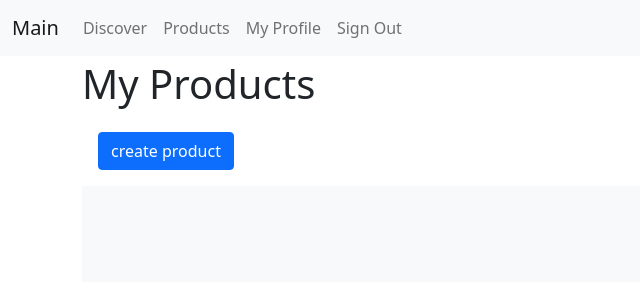
After one commit to www-pr0gramming-com/gumroad, a Django app: page /products/ in a window 1280 px wide. The commit adds this page. Shown: the top 300 px of the page, without its empty margins (0-640 px from the left). Run offline with Django 3.2, Linux system fonts and the light colour scheme; the visitor is signed in with stand-in values (Sample User, id 1); data that the repository does not hold is empty; parts of the project's set-up code (start-up, migrations or seed data) failed here and were passed over; some libraries are stand-ins or nearby versions.

Commit message:
user product list

```diff
--- a/config/urls.py
+++ b/config/urls.py
@@ -7,13 +7,14 @@ from django.views.generic import TemplateView
 from drf_spectacular.views import SpectacularAPIView, SpectacularSwaggerView
 from rest_framework.authtoken.views import obtain_auth_token
 
-from main.app1.views import ProductListView
+from main.app1.views import ProductListView, UserProductListView
 
 
 urlpatterns = [
     path("", TemplateView.as_view(template_name="pages/home.html"), name="home"),
     path("discover/", ProductListView.as_view(), name="discover"),
     path("p/", include("main.app1.urls", namespace="products")),
+    path("products/", UserProductListView.as_view(), name="user-products"),
     # Django Admin, use {% url 'admin:index' %}
     path(settings.ADMIN_URL, admin.site.urls),
     # User management
--- a/main/app1/models.py
+++ b/main/app1/models.py
@@ -1,8 +1,13 @@
 from django.db import models
 from django.urls import reverse
 
+# from main.users.models import User
+
 
 class Product(models.Model):
+    user = models.ForeignKey(
+        "users.User", on_delete=models.CASCADE, related_name="products"
+    )
     name = models.CharField(max_length=100)
     descriptioin = models.TextField()
     cover = models.ImageField(blank=True, null=True, upload_to="product_covers/")
--- a/main/app1/views.py
+++ b/main/app1/views.py
@@ -1,5 +1,6 @@
 from django.views import generic
 from .models import Product
+from django.contrib.auth.mixins import LoginRequiredMixin
 
 
 class ProductListView(generic.ListView):
@@ -11,3 +12,10 @@ class ProductDetailView(generic.DetailView):
     template_name = "products/product.html"
     queryset = Product.objects.all()
     queryset_object_name = "product"
+
+
+class UserProductListView(LoginRequiredMixin, generic.ListView):
+    template_name = "products.html"
+
+    def get_queryset(self):
+        return Product.objects.filter(user=self.request.user)
--- a/main/templates/base.html
+++ b/main/templates/base.html
@@ -58,6 +58,14 @@
               <a class="nav-link" href="{% url 'discover' %}">Discover <span
                   class="visually-hidden">(current)</span></a>
             </li>
+
+            {% if request.user.is_authenticated %}
+            <li class="nav-item">
+              <a class="nav-link" href="{% url 'user-products' %}">Products<span
+                  class="visually-hidden">(current)</span></a>
+            </li>
+            {% endif %}
+
             {% if request.user.is_authenticated %}
             <li class="nav-item">
               {# URL provided by django-allauth/account/urls.py #}
--- /dev/null
+++ b/main/templates/products.html
@@ -0,0 +1,55 @@
+{% extends "base.html" %}
+
+
+{% block content %}
+
+<h1>
+  My Products
+</h1>
+
+<a href="/" class="btn btn-primary m-3">
+  create product
+</a>
+
+<div class="album py-5 bg-light">
+  <div class="container">
+
+    <div class="row row-cols-1 row-cols-sm-2 row-cols-md-3 g-3">
+
+      {% for product in object_list %}
+      <div class="col">
+        <a href="{{ product.get_absolute_url }}">
+          <div class="card shadow-sm">
+
+            {% if product.cover %}
+            <img class="bd-placeholder-img card-img-top" width="100%" height="225" src="{{ product.cover.url }}"
+              alt="{{product.name}}">
+
+            {% else %}
+            <svg class="bd-placeholder-img card-img-top" width="100%" height="225" xmlns="http://www.w3.org/2000/svg"
+              role="img" aria-label="Placeholder: Thumbnail" preserveAspectRatio="xMidYMid slice" focusable="false">
+              <title>Placeholder</title>
+              <rect width="100%" height="100%" fill="#55595c"></rect><text x="50%" y="50%" fill="#eceeef"
+                dy=".3em">Thumbnail</text>
+            </svg>
+            {% endif %}
+
+            <div class="card-body">
+              <p class="card-text">{{ product.name }}</p>
+              <div class="d-flex justify-content-between align-items-center">
+                <div class="btn-group">
+                </div>
+                <small class="text-muted">&yen; {{ product.price }}</small>
+              </div>
+            </div>
+          </div>
+        </a>
+      </div>
+      {% endfor %}
+
+
+
+    </div>
+  </div>
+</div>
+{% endblock content %}
```
Also changed, not shown: main/app1/migrations/0002_product_user.py (added).
